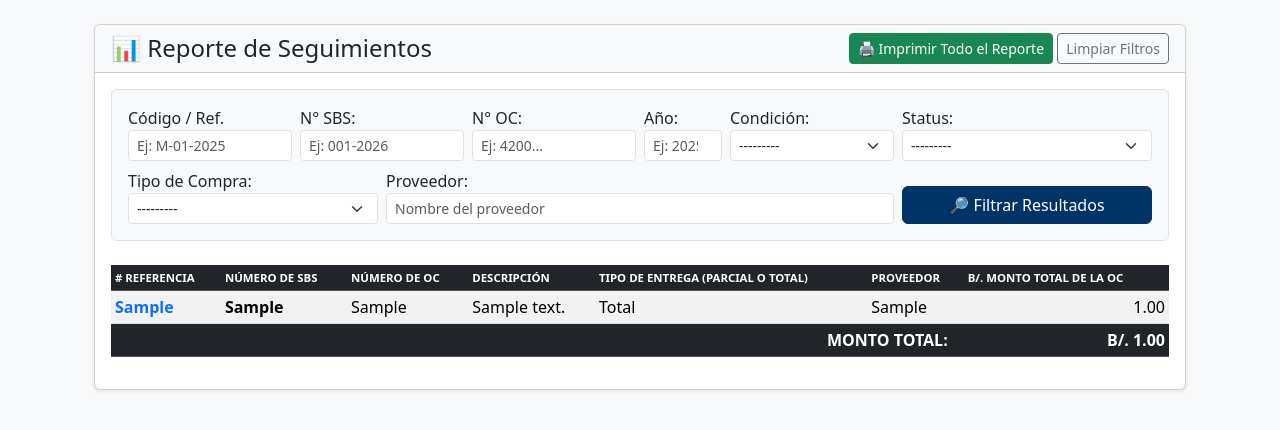
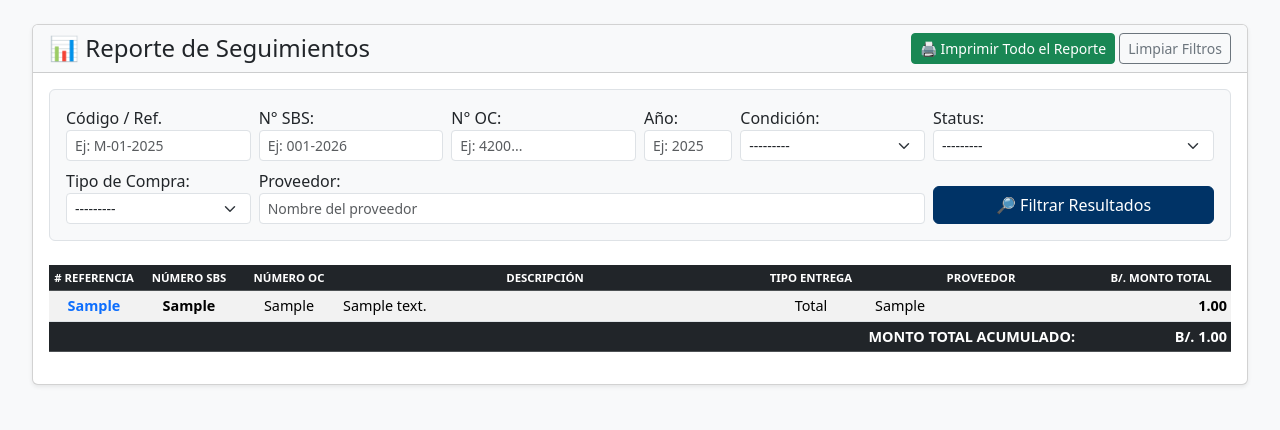
Before and after one commit to dmitre-cloud/LRAA_SEGUIMIENTO_SBS, a Django app: page /reportes/ in a window 1280 px wide. Shown: the part 56-486 px from the top of the page. Run offline with Django 5.2, Linux system fonts and the light colour scheme; a user stored in the database is signed in; tables that the repository leaves empty hold one stand-in row (values such as "Sample post"); some libraries are stand-ins or nearby versions.

Commit message:
cambio de conteiner a conteiner-fluid en seguimiento_report 2.5

```diff
--- a/solicitudes/templates/solicitudes/seguimiento_report.html
+++ b/solicitudes/templates/solicitudes/seguimiento_report.html
@@ -6,7 +6,34 @@
 
 {% block content %}
 <style>
-    /* Estilos para ocultar la tabla real en la web al imprimir y usar solo nuestra ventana emergente */
+    /* 1. Forzamos que el main del base.html ignore el límite de ancho solo en esta página */
+    main.container {
+        max-width: 100% !important;
+        width: 100% !important;
+        padding-left: 20px;
+        padding-right: 20px;
+    }
+
+    /* 2. Estilos para que la tabla sea legible en ancho completo */
+    #main-data-table {
+        table-layout: fixed; /* Ayuda a respetar los anchos que definamos */
+        width: 100%;
+    }
+
+    /* Definición de anchos sugeridos para que no se vea vacío */
+    .col-ref { width: 90px; }
+    .col-sbs { width: 100px; }
+    .col-oc { width: 100px; }
+    .col-desc { width: auto; } /* La descripción crecerá para llenar el espacio */
+    .col-entrega { width: 120px; }
+    .col-prov { width: 220px; }
+    .col-monto { width: 140px; }
+
+    #main-data-table td {
+        word-wrap: break-word;
+        font-size: 0.9rem;
+    }
+
     @media print {
         body * { visibility: hidden; }
         #report-table-section, #report-table-section * { visibility: visible; }
@@ -15,7 +42,7 @@
     }
 </style>
 
-<div class="container mt-4">
+<div class="container-fluid mt-4">
     <div class="card shadow-sm">
         <div class="card-header bg-light d-flex justify-content-between align-items-center">
             <h4 class="mb-0">📊 Reporte de Seguimientos</h4>
@@ -35,8 +62,8 @@
                     <div class="col-md-2">{{ filter_form.condicion.label_tag }}{{ filter_form.condicion }}</div>
                     <div class="col-md-3">{{ filter_form.status_final_compra.label_tag }}{{ filter_form.status_final_compra }}</div>
 
-                    <div class="col-md-3 mt-2">{{ filter_form.tipo_compra.label_tag }}{{ filter_form.tipo_compra }}</div>
-                    <div class="col-md-6 mt-2">{{ filter_form.proveedor.label_tag }}{{ filter_form.proveedor }}</div>
+                    <div class="col-md-2 mt-2">{{ filter_form.tipo_compra.label_tag }}{{ filter_form.tipo_compra }}</div>
+                    <div class="col-md-7 mt-2">{{ filter_form.proveedor.label_tag }}{{ filter_form.proveedor }}</div>
 
                     <div class="col-md-3 mt-2 d-grid">
                         <button type="submit" class="btn btn-primary">🔎 Filtrar Resultados</button>
@@ -46,29 +73,29 @@
 
             <div class="table-responsive" id="report-table-section">
                 <table class="table table-striped table-hover table-sm align-middle" id="main-data-table">
-                    <thead class="table-dark" style="font-size: 11.4px;">
-                        <tr>
-                            <th># REFERENCIA</th>
-                            <th>NÚMERO DE SBS</th>
-                            <th>NÚMERO DE OC</th>
-                            <th>DESCRIPCIÓN</th>
-                            <th>TIPO DE ENTREGA (PARCIAL O TOTAL)</th>
-                            <th>PROVEEDOR</th>
-                            <th>B/. MONTO TOTAL DE LA OC</th>
+                    <thead class="table-dark">
+                        <tr style="font-size: 11.4px; text-align: center;">
+                            <th class="col-ref"># REFERENCIA</th>
+                            <th class="col-sbs">NÚMERO SBS</th>
+                            <th class="col-oc">NÚMERO OC</th>
+                            <th class="col-desc">DESCRIPCIÓN</th>
+                            <th class="col-entrega">TIPO ENTREGA</th>
+                            <th class="col-prov">PROVEEDOR</th>
+                            <th class="col-monto">B/. MONTO TOTAL</th>
                         </tr>
                     </thead>
                     <tbody>
                         {% for seguimiento in seguimientos %}
                         <tr>
-                            <td class="fw-bold text-primary">{{ seguimiento.solicitud.ref_departamento|default:seguimiento.solicitud.id }}</td>
-                            <td><strong>{{ seguimiento.sbs_numero|default:"--" }}</strong></td>
-                            <td>{{ seguimiento.oc_numero|default:"--" }}</td>
-                            <td title="{{ seguimiento.solicitud.descripcion_pedido }}">
+                            <td class="fw-bold text-primary text-center">{{ seguimiento.solicitud.ref_departamento|default:seguimiento.solicitud.id }}</td>
+                            <td class="text-center"><strong>{{ seguimiento.sbs_numero|default:"--" }}</strong></td>
+                            <td class="text-center">{{ seguimiento.oc_numero|default:"--" }}</td>
+                            <td style="line-height: 1.2;">
                                 {{ seguimiento.solicitud.descripcion_pedido|default:"--" }}
                             </td>
-                            <td>{{ seguimiento.get_tipo_entrega_display|default:"--" }}</td>
-                            <td>{{ seguimiento.proveedor|truncatechars:25|default:"--" }}</td>
-                            <td class="text-end">{{ seguimiento.monto_oc|floatformat:2|default:"0.00"|intcomma }}</td>
+                            <td class="text-center">{{ seguimiento.get_tipo_entrega_display|default:"--" }}</td>
+                            <td>{{ seguimiento.proveedor|default:"--" }}</td>
+                            <td class="text-end fw-bold">{{ seguimiento.monto_oc|floatformat:2|default:"0.00"|intcomma }}</td>
                         </tr>
                         {% empty %}
                         <tr>
@@ -79,7 +106,7 @@
                     {% if seguimientos %}
                     <tfoot class="table-dark">
                         <tr>
-                            <td colspan="6" class="text-end px-3"><strong>MONTO TOTAL:</strong></td>
+                            <td colspan="6" class="text-end px-3"><strong>MONTO TOTAL ACUMULADO:</strong></td>
                             <td class="text-end"><strong>B/. {{ total_monto_oc|floatformat:2|intcomma }}</strong></td>
                         </tr>
                     </tfoot>
@@ -140,64 +167,67 @@
                     <style>
                         @page {
                             size: landscape;
-                            margin: 15mm 10mm;
+                            margin: 10mm 5mm;
                         }
 
                         body {
                             font-family: 'Arial', sans-serif;
-                            font-size: 10px;
+                            font-size: 9px;
                             color: #000;
                             margin: 0;
                         }
 
-                        .print-header { display: flex; justify-content: space-between; align-items: flex-start; margin-bottom: 20px; }
-                        .header-logo { width: 300px; }
-                        .header-logo img { max-width: 100%; max-height: 55px; }
-                        .header-center { text-align: center; font-weight: bold; font-size: 11px; flex-grow: 1; margin-top: 10px; }
+                        .print-header { display: flex; justify-content: space-between; align-items: flex-start; margin-bottom: 15px; }
+                        .header-logo { width: 250px; }
+                        .header-logo img { max-width: 100%; max-height: 50px; }
+                        .header-center { text-align: center; font-weight: bold; font-size: 10px; flex-grow: 1; margin-top: 5px; }
 
                         table {
                             width: 100%;
                             border-collapse: collapse;
                             table-layout: fixed;
-                            word-wrap: break-word;
                         }
 
                         th, td {
                             border: 1px solid #000;
-                            padding: 4px;
+                            padding: 3px;
                             vertical-align: middle;
+                            word-wrap: break-word;
                         }
 
-                        /* Anchos de columna */
+                        /* Ajuste de columnas para impresión landscape */
                         .col-ref { width: 6%; }
-                        .col-sbs { width: 9%; }
-                        .col-oc { width: 9%; }
-                        .col-desc { width: 32%; }
-                        .col-entrega { width: 10%; }
-                        .col-prov { width: 24%; }
-                        .col-monto { width: 10%; }
+                        .col-sbs { width: 8%; }
+                        .col-oc { width: 8%; }
+                        .col-desc { width: 42%; }
+                        .col-entrega { width: 9%; }
+                        .col-prov { width: 19%; }
+                        .col-monto { width: 8%; }
 
-                        thead th { background-color: #e9ecef !important; font-weight: bold; text-align: center; }
+                        thead th { background-color: #f2f2f2 !important; font-weight: bold; text-align: center; }
 
                         .v-text {
                             writing-mode: vertical-rl;
                             transform: rotate(180deg);
-                            height: 110px;
+                            height: 85px;
                             white-space: nowrap;
-                            padding: 5px;
+                            padding: 2px;
+                            display: flex;
+                            align-items: center;
+                            justify-content: center;
+                            margin: 0 auto;
                         }
 
-                        td:nth-child(7) { text-align: right; }
+                        .text-end { text-align: right; }
+                        .text-center { text-align: center; }
 
-                        /* --- ESTILO PARA EL PIE DE PÁGINA FINAL --- */
                         .print-footer-end {
-                            margin-top: 30px; /* Espacio después de la tabla */
+                            margin-top: 15px;
                             display: flex;
                             justify-content: space-between;
-                            font-size: 10px;
+                            font-size: 8px;
                             border-top: 1px solid #000;
-                            padding-top: 8px;
-                            page-break-inside: avoid; /* Evita que el pie de página se parta en dos hojas */
+                            padding-top: 5px;
                         }
                     </style>
                 </head>
@@ -205,11 +235,10 @@
                     <div class="print-header">
                         <div class="header-logo"><img src="${logoSrc}"></div>
                         <div class="header-center">
-                            REPORTE DE SEGUIMIENTO DE LAS<br>
-                            SOLICITUDES DE BIENES Y SERVICIOS DEL<br>
-                            LABORATORIO DE REFERENCIA DE ALIMENTOS Y AGUAS
+                            REPORTE DE SEGUIMIENTO DE LAS SOLICITUDES DE BIENES Y SERVICIOS<br>
+                            LABORATORIO DE REFERENCIA DE ALIMENTOS Y AGUAS (LRAA)
                         </div>
-                        <div style="width: 50px;"></div>
+                        <div style="width: 250px; text-align: right;">Fecha: ${fechaStr}</div>
                     </div>
 
                     <table>
@@ -221,7 +250,7 @@
                                 <th class="col-desc">DESCRIPCIÓN</th>
                                 <th class="col-entrega"><div class="v-text">TIPO DE ENTREGA</div></th>
                                 <th class="col-prov">PROVEEDOR</th>
-                                <th class="col-monto"><div class="v-text">B/. MONTO TOTAL OC</div></th>
+                                <th class="col-monto"><div class="v-text">B/. MONTO TOTAL</div></th>
                             </tr>
                         </thead>
                         <tbody>
@@ -233,8 +262,7 @@
                     </table>
 
                     <div class="print-footer-end">
-                        <div>Impreso por: {{ request.user.get_full_name|default:request.user.username }}</div>
-                        <div>Fecha: ${fechaStr}</div>
+                        <div>Generado por: {{ request.user.get_full_name|default:request.user.username }}</div>
                         <div>PÁGINA FIN DE REPORTE - ${anioActual}</div>
                     </div>
 
```
